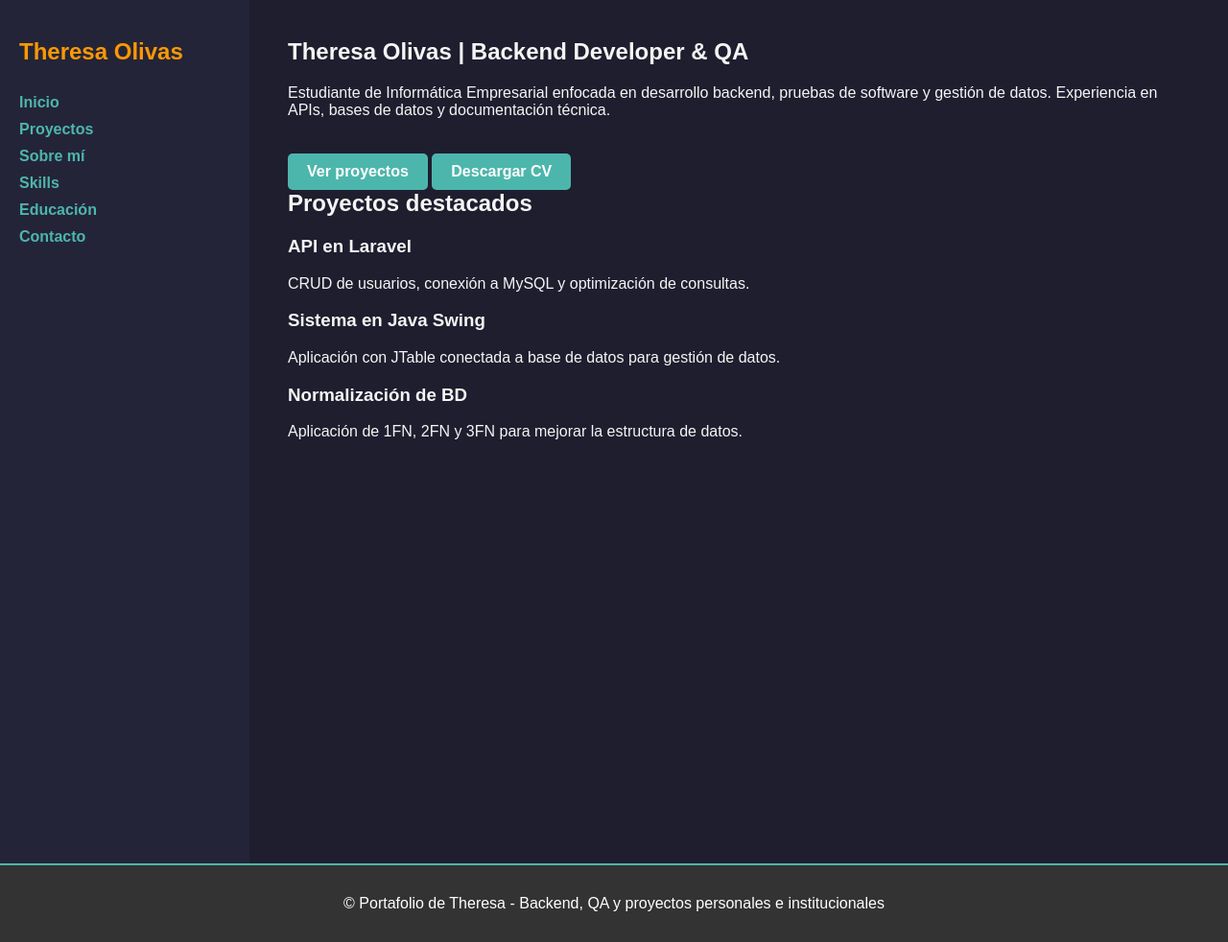
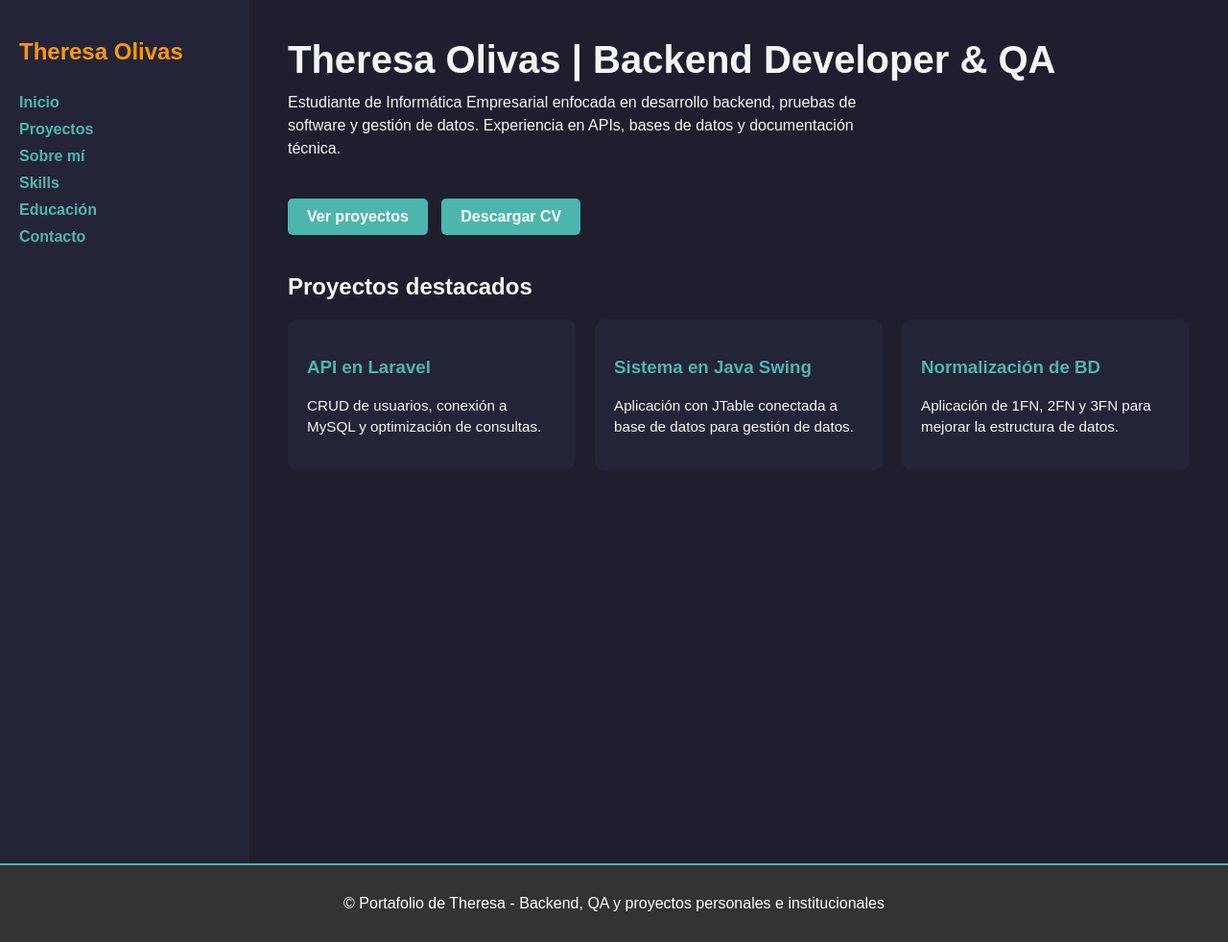
Before and after one commit to Theresa2024/TheresaOlivas.github.io, a Jekyll site: the page built from index.md, in a window 1280 px wide. Shown: the whole page at 96% size. Built offline with Jekyll 4.4.1, drawn with Linux system fonts in a browser that asks for light colours.

Commit message:
Add styles for hero section, buttons, and cards

```diff
--- a/assets/css/style.css
+++ b/assets/css/style.css
@@ -81,3 +81,57 @@ footer {
   padding: 15px;
   border-top: 2px solid #4db6ac; /* línea decorativa */
 }
+
+/* HERO */
+.hero {
+  margin-bottom: 40px;
+}
+
+.hero h1 {
+  font-size: 2.5em;
+  margin-bottom: 10px;
+}
+
+.hero p {
+  max-width: 600px;
+  line-height: 1.5;
+}
+
+/* BOTONES */
+.buttons {
+  margin-top: 20px;
+}
+
+.btn {
+  display: inline-block;
+  margin-right: 10px;
+}
+
+/* CARDS (proyectos) */
+.cards {
+  display: grid;
+  grid-template-columns: repeat(auto-fit, minmax(250px, 1fr));
+  gap: 20px;
+  margin-top: 20px;
+}
+
+.card {
+  background-color: #242438;
+  padding: 20px;
+  border-radius: 10px;
+  transition: transform 0.2s ease, box-shadow 0.2s ease;
+}
+
+.card:hover {
+  transform: translateY(-5px);
+  box-shadow: 0 5px 15px rgba(0,0,0,0.3);
+}
+
+.card h3 {
+  color: #4db6ac;
+}
+
+.card p {
+  font-size: 0.95em;
+  line-height: 1.4;
+}
```
